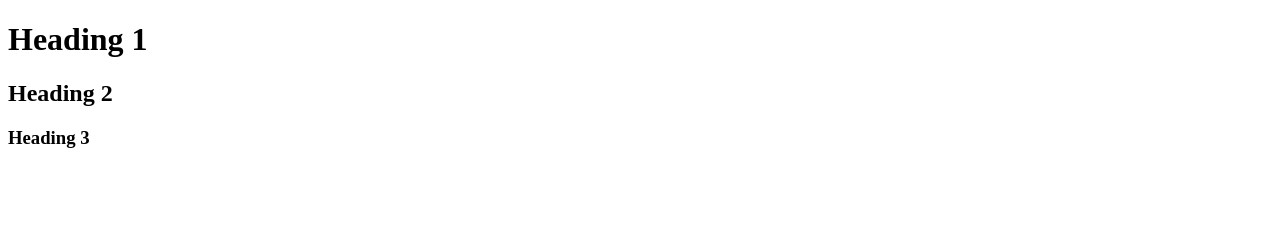
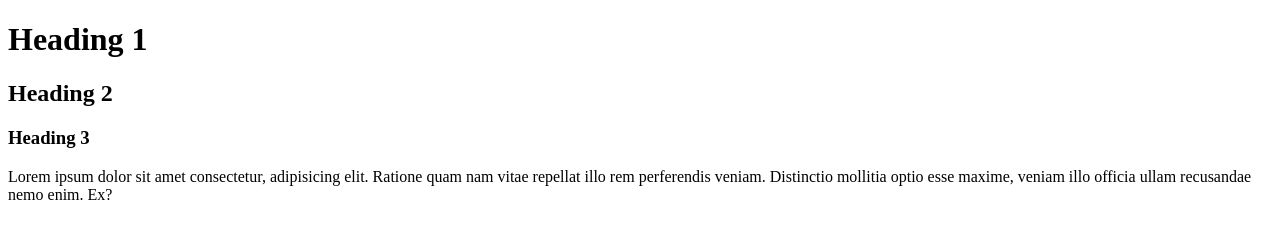
Before and after one commit to Dev1822/StudentProject, a plain HTML site: page index.html in a window 1280 px wide. Drawn offline with Linux system fonts and the light colour scheme.

Commit message:
Paragraph Added

```diff
--- a/index.html
+++ b/index.html
@@ -9,5 +9,6 @@
     <h1>Heading 1</h1>
     <h2>Heading 2</h2>
     <h3>Heading 3</h3>
+    <p>Lorem ipsum dolor sit amet consectetur, adipisicing elit. Ratione quam nam vitae repellat illo rem perferendis veniam. Distinctio mollitia optio esse maxime, veniam illo officia ullam recusandae nemo enim. Ex?</p>
 </body>
 </html>
```
